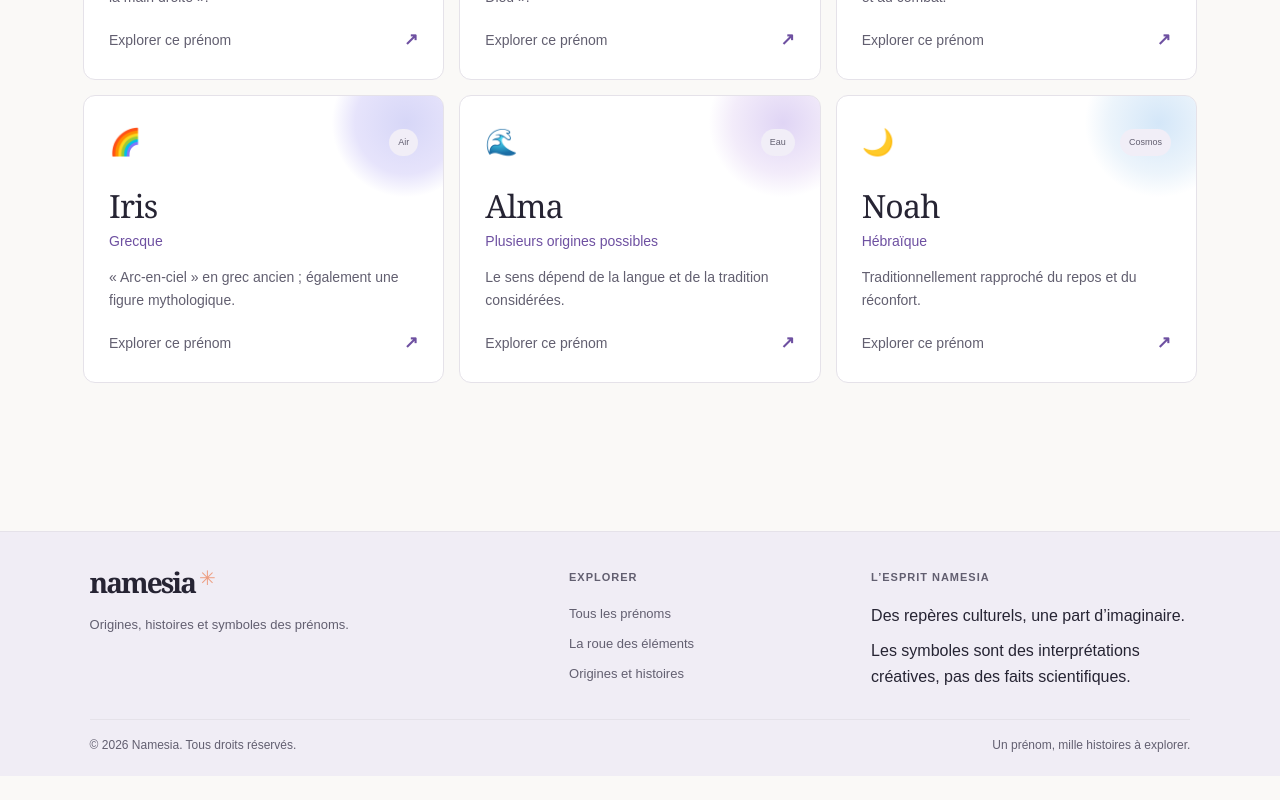
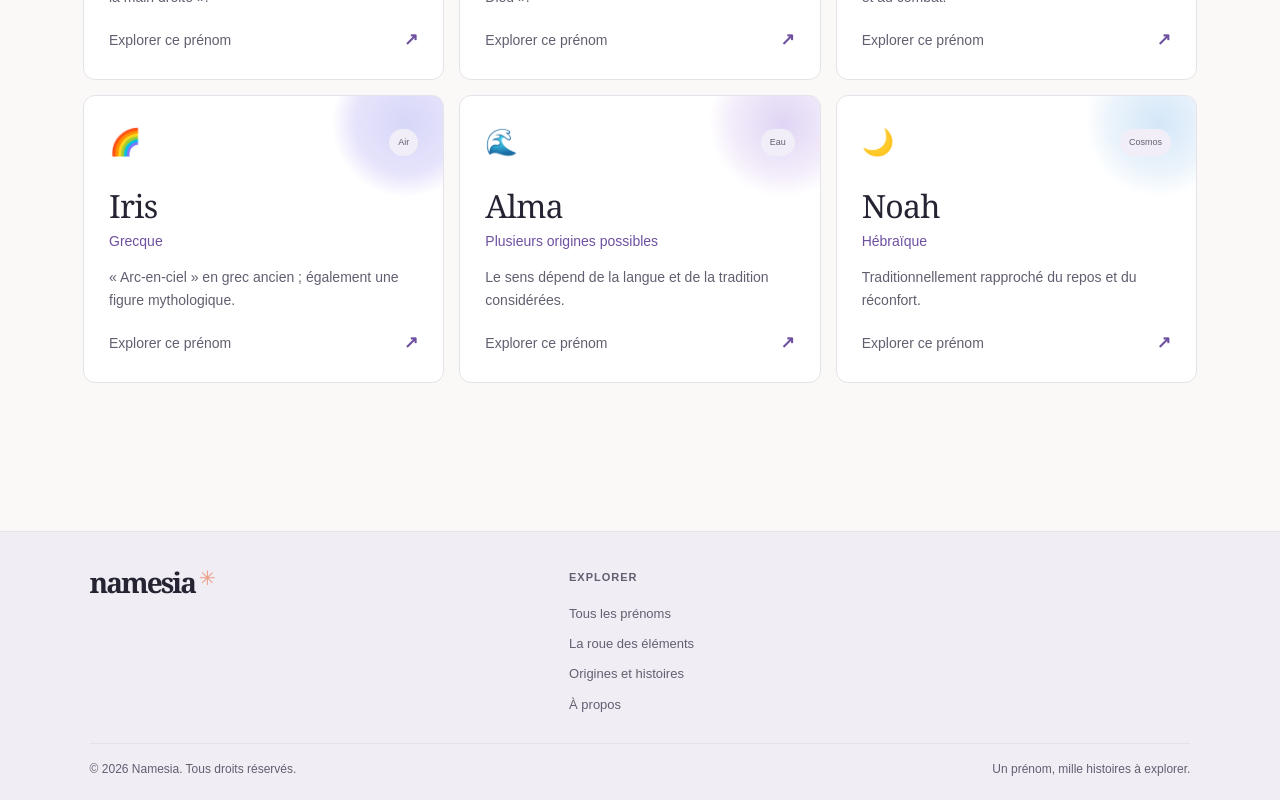
Before and after one commit to Nabouna32/Names, a Next.js app: page / in a window 1280 px wide. Shown: the part 1836-2636 px from the top of the page. Before the commit the page ends 2612 px from the top, so only its background shows below. Built offline with nearby package versions, Linux system fonts and the light colour scheme.

Commit message:
Alléger le footer et ajouter À propos

```diff
--- a/src/components/SiteFooter.tsx
+++ b/src/components/SiteFooter.tsx
@@ -10,19 +10,14 @@ export default function SiteFooter() {
           <Link className="wordmark" href="/" aria-label="Namesia — accueil">
             namesia<span aria-hidden="true">✳</span>
           </Link>
-          <p>Origines, histoires et symboles des prénoms.</p>
-        </div>
+          </div>
         <nav className="site-footer-nav" aria-label="Explorer Namesia">
           <p className="site-footer-heading">Explorer</p>
           <Link href="/#decouvrir">Tous les prénoms</Link>
           <Link href="/#roue">La roue des éléments</Link>
           <Link href="/#histoire">Origines et histoires</Link>
+          <Link href="/a-propos">À propos</Link>
         </nav>
-        <div className="site-footer-nav site-footer-approach">
-          <p className="site-footer-heading">L’esprit Namesia</p>
-          <span>Des repères culturels, une part d’imaginaire.</span>
-          <span>Les symboles sont des interprétations créatives, pas des faits scientifiques.</span>
-        </div>
       </div>
       <div className="site-footer-bottom">
         <p>© {year} Namesia. Tous droits réservés.</p>
```
